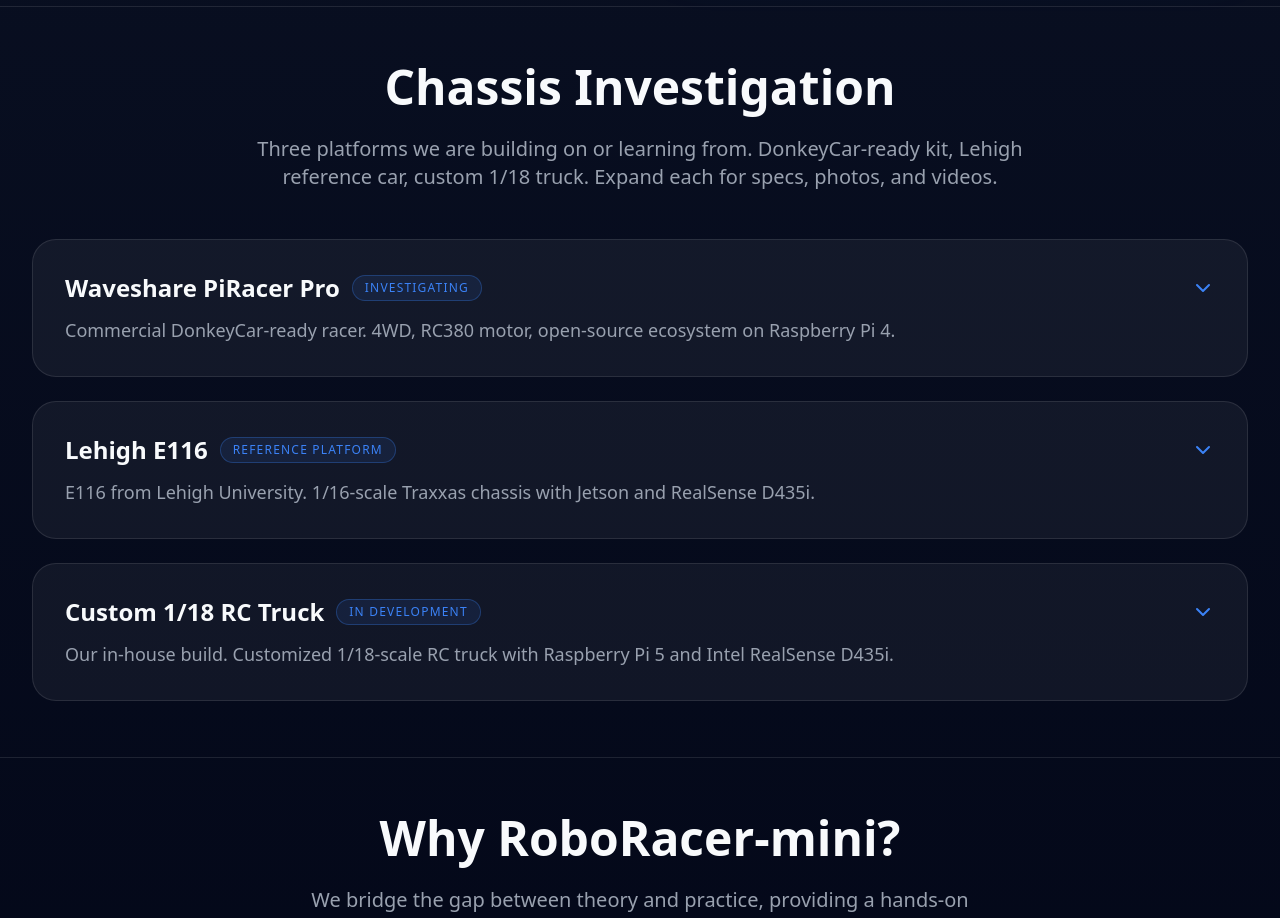
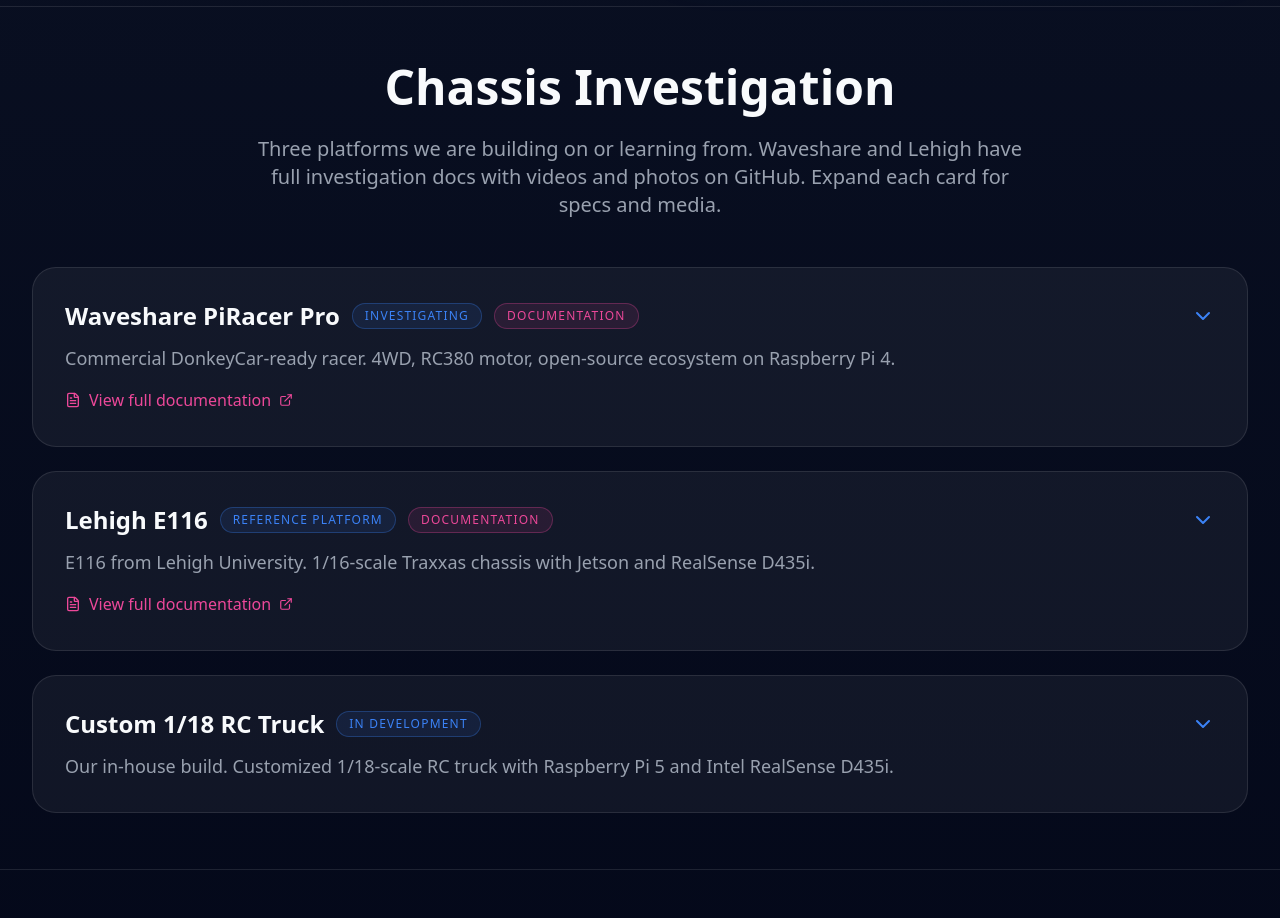
Before and after one commit to keshav1304/roboracer-mini, a Next.js app in the folder roboracer-website/: page /roboracer-mini in a window 1280 px wide. Shown: the part 1760-2678 px from the top of the page. Built offline with nearby package versions, Linux system fonts and the light colour scheme.

Commit message:
adding documentation to the website

```diff
--- a/roboracer-website/src/app/roboracer-mini/page.tsx
+++ b/roboracer-website/src/app/roboracer-mini/page.tsx
@@ -24,7 +24,10 @@
       { label: "Wheelbase", value: "~174 mm (kit ~25.5 × 14 × 21.5 cm)" },
       { label: "Notes", value: "Off-the-shelf DonkeyCar stack; useful baseline for teaching and rapid prototyping." },
     ],
-    photoSlots: 2,
+    documentationUrl:
+      "https://github.com/keshav1304/roboracer-mini/blob/main/donkeycar_documentation/DOCUMENTATION.md",
+    documentationDescription:
+      "Donkeycar on the Waveshare PiRacer Pro: hardware setup, PWM tuning, line following, lane keeping, and evaluation for RoboRacer-mini.",
     videos: [
       {
         title: "Line following demo",
@@ -51,7 +54,10 @@
       { label: "Camera", value: "Intel RealSense D435i" },
       { label: "Notes", value: "Established reference design we are studying for RoboRacer-mini hardware and software choices." },
     ],
-    photoSlots: 1,
+    documentationUrl:
+      "https://github.com/keshav1304/roboracer-mini/blob/main/lehigh_116_documentation/DOCUMENTATION.md",
+    documentationDescription:
+      "Week-by-week E116 journal: Jetson and Traxxas hardware, ROS 2, RealSense, AprilTags, gap follow, and RoboRacer-mini evaluation.",
     videos: [
       {
         title: "Hardware overview",
@@ -269,9 +275,9 @@
             <div className="text-center mb-12">
               <h2 className="text-4xl md:text-5xl font-bold mb-6">Chassis Investigation</h2>
               <p className="text-xl text-gray-400 max-w-3xl mx-auto">
-                Three platforms we are building on or learning from. DonkeyCar-ready
-                kit, Lehigh reference car, custom 1/18 truck. Expand each for specs,
-                photos, and videos.
+                Three platforms we are building on or learning from. Waveshare and
+                Lehigh have full investigation docs with videos and photos on GitHub.
+                Expand each card for specs and media.
               </p>
             </div>
 
--- a/roboracer-website/src/components/roboracer-mini/InvestigationCard.tsx
+++ b/roboracer-website/src/components/roboracer-mini/InvestigationCard.tsx
@@ -1,7 +1,7 @@
 "use client";
 
 import { useState } from "react";
-import { ChevronDown, ExternalLink, ImageIcon, Play } from "lucide-react";
+import { ChevronDown, ExternalLink, FileText, ImageIcon, Play } from "lucide-react";
 
 export interface InvestigationDetail {
     label: string;
@@ -22,6 +22,8 @@
     photoSlots?: number;
     videoSlots?: number;
     videos?: InvestigationVideo[];
+    documentationUrl?: string;
+    documentationDescription?: string;
 }
 
 export default function InvestigationCard({
@@ -32,6 +34,8 @@
     photoSlots = 0,
     videoSlots = 0,
     videos = [],
+    documentationUrl,
+    documentationDescription,
 }: InvestigationCardProps) {
     const [isOpen, setIsOpen] = useState(false);
     const hasPhotos = photoSlots > 0;
@@ -52,8 +56,26 @@
                         <span className="text-xs uppercase tracking-widest px-3 py-1 rounded-full bg-brand-blue/10 text-brand-blue border border-brand-blue/30">
                             {status}
                         </span>
+                        {documentationUrl && (
+                            <span className="text-xs uppercase tracking-widest px-3 py-1 rounded-full bg-brand-magenta/10 text-brand-magenta border border-brand-magenta/30">
+                                Documentation
+                            </span>
+                        )}
                     </div>
                     <p className="text-gray-400 text-lg">{summary}</p>
+                    {documentationUrl && (
+                        <a
+                            href={documentationUrl}
+                            target="_blank"
+                            rel="noopener noreferrer"
+                            onClick={(e) => e.stopPropagation()}
+                            className="inline-flex items-center gap-2 mt-4 text-brand-magenta hover:text-brand-magenta-hover font-medium transition-colors"
+                        >
+                            <FileText size={16} />
+                            View full documentation
+                            <ExternalLink size={14} />
+                        </a>
+                    )}
                 </div>
                 <ChevronDown
                     className={`h-6 w-6 text-brand-blue shrink-0 mt-1 transition-transform duration-300 ${isOpen ? "rotate-180" : ""}`}
@@ -65,6 +87,37 @@
             >
                 <div className="overflow-hidden">
                     <div className="px-8 pb-8 pt-0 border-t border-white/10">
+                        {documentationUrl && (
+                            <div className="mt-6 p-6 rounded-2xl bg-brand-dark border-2 border-brand-magenta/40">
+                                <div className="flex items-start gap-4">
+                                    <div className="w-12 h-12 rounded-xl bg-brand-magenta/10 flex items-center justify-center shrink-0">
+                                        <FileText className="h-6 w-6 text-brand-magenta" />
+                                    </div>
+                                    <div className="flex-1">
+                                        <h4 className="text-lg font-bold mb-2">Investigation Documentation</h4>
+                                        {documentationDescription && (
+                                            <p className="text-gray-400 text-sm leading-relaxed mb-4">
+                                                {documentationDescription}
+                                            </p>
+                                        )}
+                                        <p className="text-gray-500 text-sm mb-4">
+                                            Full write-up with embedded videos, photos, setup notes, and
+                                            RoboRacer-mini evaluation.
+                                        </p>
+                                        <a
+                                            href={documentationUrl}
+                                            target="_blank"
+                                            rel="noopener noreferrer"
+                                            className="inline-flex items-center gap-2 px-5 py-2.5 rounded-full bg-brand-magenta hover:bg-brand-magenta-hover text-white font-semibold text-sm transition-colors"
+                                        >
+                                            Read on GitHub
+                                            <ExternalLink size={14} />
+                                        </a>
+                                    </div>
+                                </div>
+                            </div>
+                        )}
+
                         <dl className="grid grid-cols-1 sm:grid-cols-2 gap-6 mt-6">
                             {details.map((detail) => (
                                 <div key={detail.label}>
```
